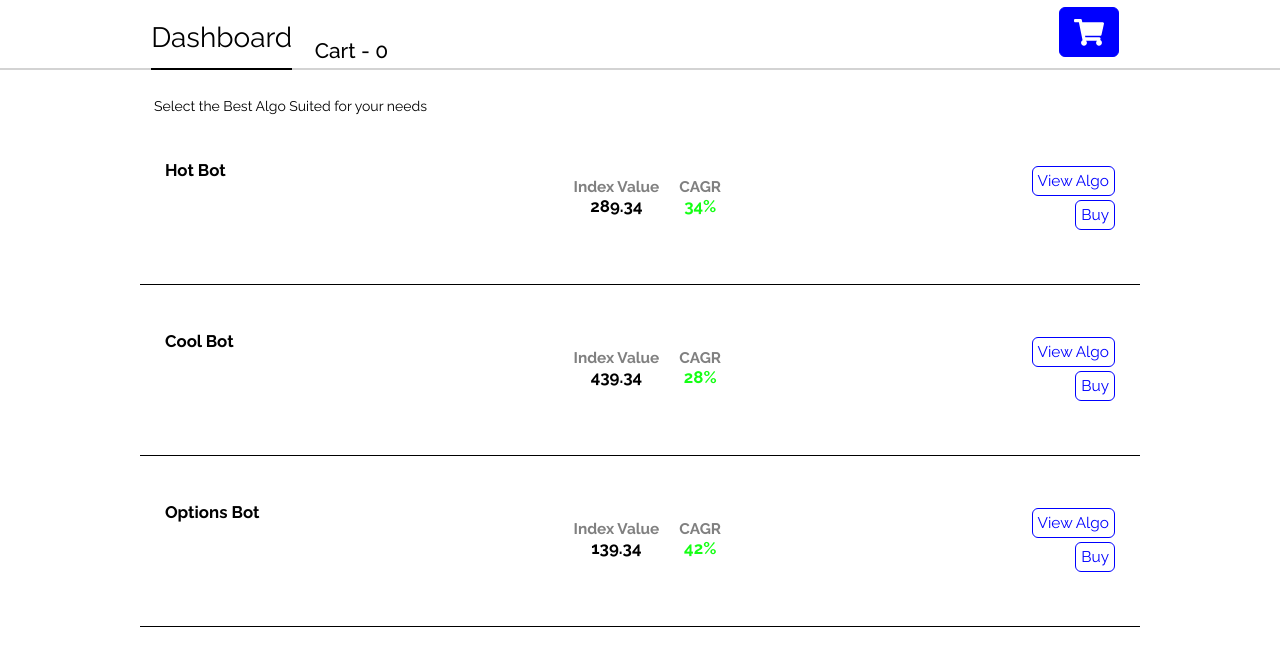
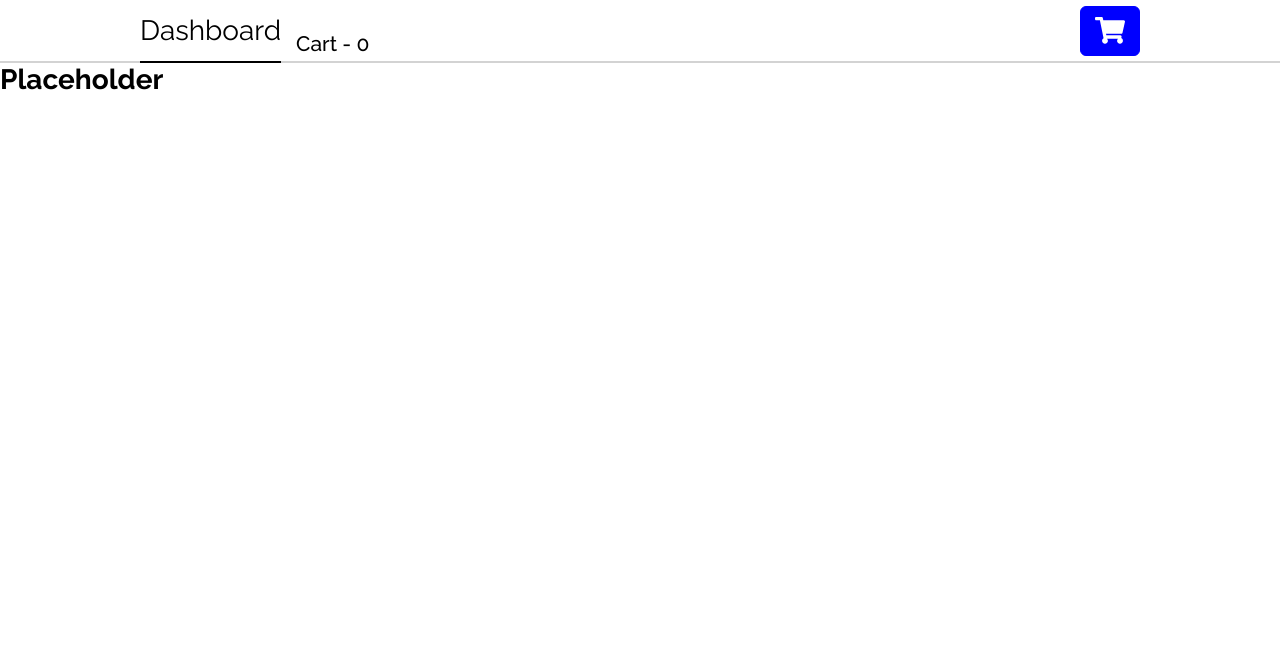
Before and after one commit to yashkuncolienker-vb/docker-miniassignment, a React (Create React App) app: page /bots/cart in a window 1280 px wide. Shown: the top 666 px of the page. Built offline with nearby package versions, Linux system fonts and the light colour scheme.

Commit message:
000|YASH RK|Added counter functionality per bot + WIP Styling

```diff
--- a/src/App.js
+++ b/src/App.js
@@ -3,6 +3,7 @@ import Bots from './pages/Bots/Bots';
 import Navbar from './components/Navbar/Navbar';
 import BotDetails from './pages/BotDetails/BotDetails';
 import NotFound from './components/NotFound/NotFound';
+import Cart from './components/Cart/Cart';
 import {
   BrowserRouter as Router,
   Redirect,
@@ -19,11 +20,14 @@ function App() {
           <Route exact path="/">
             <Redirect to="/bots" />
           </Route>
-          <Route path="/bots">
+          <Route exact path="/bots">
             <Bots />
           </Route>
           <Route path="/bots-details/:id">
             <BotDetails />
+          </Route>
+          <Route path="/bots/cart">
+            <Cart />
           </Route>
           <Route>
             <NotFound />
--- a/src/components/BotCard/BotCard.css
+++ b/src/components/BotCard/BotCard.css
@@ -7,50 +7,41 @@
   border-bottom: 1px solid #000;
   padding-bottom: 50px;
 }
-
 .findata-container {
   display: flex;
   flex-direction: row;
   align-self: center;
 }
-
 .findata-container > * {
   margin: 0 10px;
   display: flex;
   flex-direction: column;
   align-items: center;
 }
-
 .findata-container div:nth-child(2) {
   color: rgb(20, 255, 20);
 }
-
 .card .btn-container {
   display: flex;
   flex-direction: column;
   align-self: flex-end;
 }
-
 p {
   font-size: 1.2rem;
   font-weight: 700;
 }
-
 h4 {
   width: 7rem;
   font-size: 1.2rem;
 }
-
 h5 {
   color: gray;
   font-size: 1.1rem;
 }
-
 .btn-container button:nth-last-of-type(1) {
   margin-bottom: 4px;
   font-size: 1.1rem;
 }
-
 button {
   background-color: white;
   border: 1px solid blue;
@@ -65,3 +56,7 @@ button:hover {
   background-color: blue;
   color: white;
 }
+button:active {
+  transform: scale(0.9);
+  transition: transform 0.1s;
+}
--- a/src/components/BotCard/BotCard.jsx
+++ b/src/components/BotCard/BotCard.jsx
@@ -1,9 +1,15 @@
-import { useDispatch } from 'react-redux';
+import { useDispatch, useSelector } from 'react-redux';
 import { Link } from 'react-router-dom';
 import './BotCard.css';
 
 const BotCard = ({ bot }) => {
   const dispatch = useDispatch();
+  const cart = useSelector((state) => state.cart);
+  const incart = cart.incart;
+  const elementInCart = incart.length && incart.includes(bot.id);
+  const botsInCart_count = incart.filter((id) => {
+    return id === bot.id;
+  }).length;
   return (
     <div className="card">
       <h4>{bot.bot}</h4>
@@ -21,9 +27,29 @@ const BotCard = ({ bot }) => {
         <Link to={`/bots-details/${bot.id}`}>
           <button>View Algo</button>
         </Link>
-        <button onClick={() => dispatch({ type: 'buy', payload: bot.id })}>
-          Buy
-        </button>
+        {!elementInCart ? (
+          <button
+            onClick={() => dispatch({ type: 'addToCart', payload: bot.id })}
+          >
+            Buy
+          </button>
+        ) : (
+          <div className="cart-add-minus">
+            <button
+              onClick={() => dispatch({ type: 'addToCart', payload: bot.id })}
+            >
+              +
+            </button>
+            <div>{botsInCart_count}</div>
+            <button
+              onClick={() =>
+                dispatch({ type: 'dropFromCart', payload: bot.id })
+              }
+            >
+              -
+            </button>
+          </div>
+        )}
       </div>
     </div>
   );
--- /dev/null
+++ b/src/components/Cart/Cart.jsx
@@ -0,0 +1,9 @@
+const Cart = () => {
+  return (
+    <div>
+      <h1>Placeholder</h1>
+    </div>
+  );
+};
+
+export default Cart;
--- a/src/components/Navbar/Navbar.css
+++ b/src/components/Navbar/Navbar.css
@@ -1,17 +1,14 @@
 nav {
   display: flex;
-  padding: 1.5rem;
+  justify-content: left;
   padding-bottom: 0;
   border-bottom: 2px solid lightgray;
   z-index: 0;
-  padding-left: 10rem;
-}
-nav > * {
-  margin: 0 0.8rem;
+  padding: 0 10rem;
 }
 nav h1 {
   font-weight: 400;
-  padding-bottom: 1rem;
+  padding: 1rem 0;
   border-bottom: 2px solid black;
   margin-bottom: -2px;
   z-index: 1;
@@ -20,18 +17,18 @@ nav h1 {
 nav h2 {
   font-weight: 500;
   align-self: end;
-  margin-bottom: 5px;
+  margin: 0 0 5px 15px;
 }
 nav button {
   width: 60px;
   height: 50px;
+  background-color: blue;
+  color: white;
+}
+
+nav a {
   margin-left: auto;
   align-self: center;
-  position: fixed;
-  right: 10.7rem;
-  top: 0.5rem;
-  background-color: blue;
-  color: white;
 }
 
 nav button:active {
--- a/src/components/Navbar/Navbar.jsx
+++ b/src/components/Navbar/Navbar.jsx
@@ -2,6 +2,7 @@ import './Navbar.css';
 import { useSelector } from 'react-redux';
 import { FontAwesomeIcon } from '@fortawesome/react-fontawesome';
 import { faShoppingCart } from '@fortawesome/free-solid-svg-icons';
+import { Link } from 'react-router-dom';
 
 const Navbar = () => {
   const cart = useSelector((state) => state.cart);
@@ -9,6 +10,7 @@ const Navbar = () => {
     <nav>
       <h1>Dashboard</h1>
       <h2>Cart - {cart.count}</h2>
+      <Link to="/bots/cart">
         <button>
           <FontAwesomeIcon
             size="2x"
@@ -16,6 +18,7 @@ const Navbar = () => {
             icon={faShoppingCart}
           />
         </button>
+      </Link>
     </nav>
   );
 };
--- a/src/state/reducers/cartReducer.js
+++ b/src/state/reducers/cartReducer.js
@@ -5,10 +5,19 @@ const initialState = {
 
 const reducer = (state = initialState, action) => {
   switch (action.type) {
-    case 'buy':
+    case 'addToCart':
       return {
         incart: [...state.incart, action.payload],
         count: state.count + 1,
+      };
+    case 'dropFromCart':
+      const del_index = state.incart.indexOf(action.payload);
+      return {
+        incart: [
+          ...state.incart.slice(0, del_index),
+          ...state.incart.slice(del_index + 1),
+        ],
+        count: state.count - 1,
       };
     default:
       return state;
```
Lines whose indentation alone changed are shown as unchanged.
